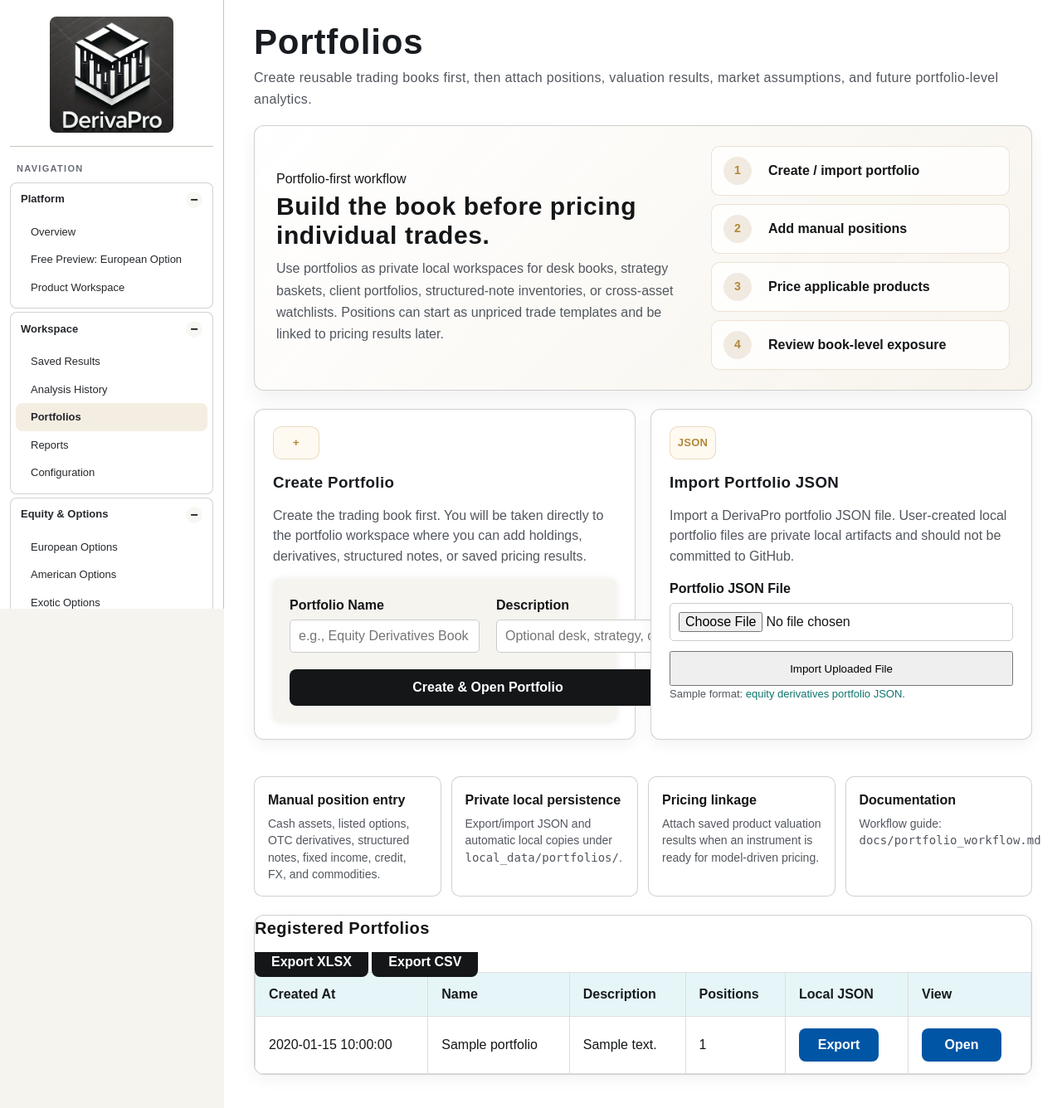
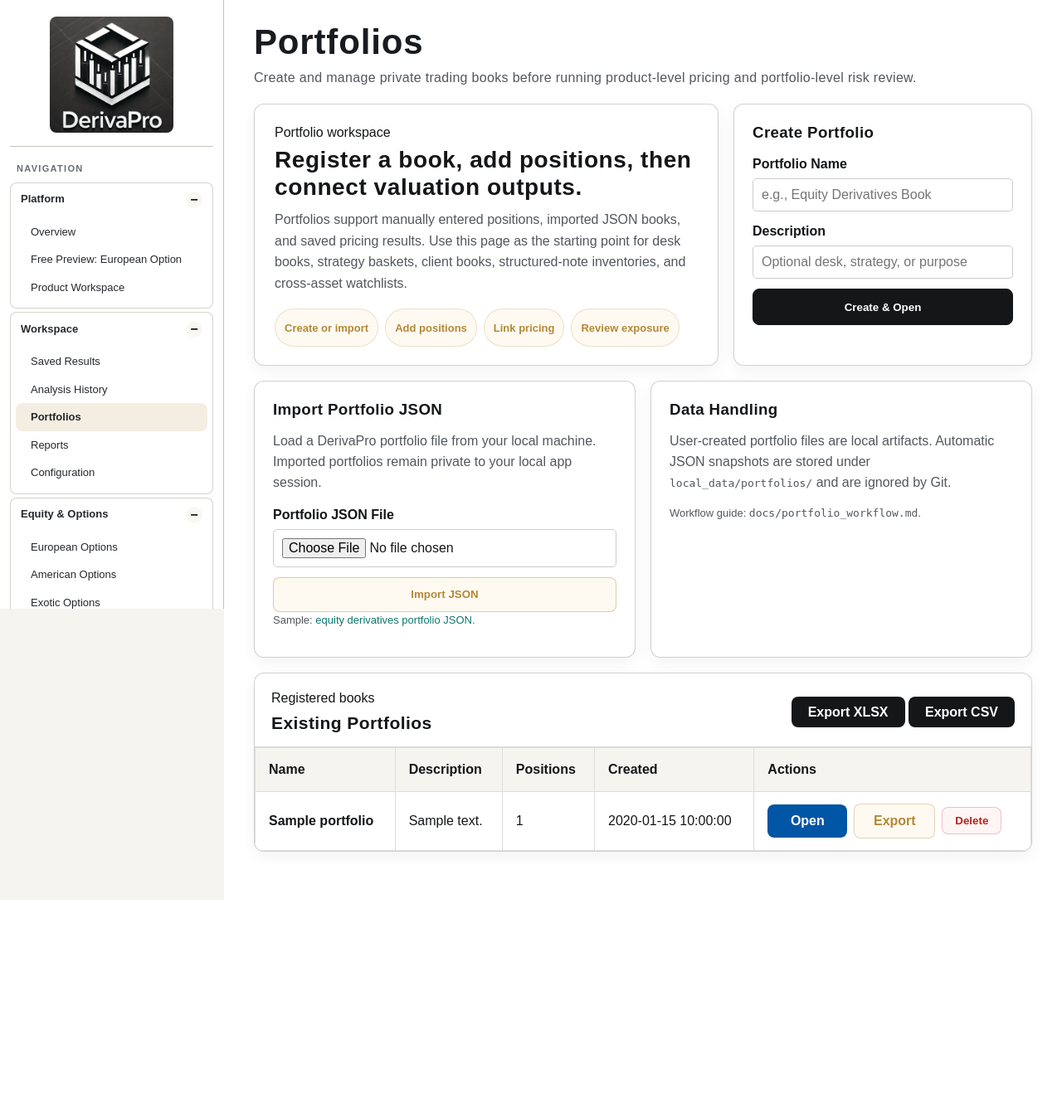
Before and after one commit to derivapro/derivapro-v1, a Flask app: page /portfolios/ in a window 1280 px wide. Shown: the part 66-1402 px from the top of the page at 83% size. After the commit the page ends 1151 px from the top, so only its background shows below. Run offline with Flask 2, Linux system fonts and the light colour scheme; a user stored in the database is signed in; tables that the repository leaves empty hold one stand-in row (values such as "Sample post").

Commit message:
Refine portfolio management workspace

```diff
--- a/derivapro/routes/portfolios.py
+++ b/derivapro/routes/portfolios.py
@@ -463,6 +463,33 @@ def delete_position(portfolio_id):
     return redirect(url_for("portfolios.portfolio_detail", portfolio_id=portfolio_id))
 
 
+@portfolios_bp.route("/<int:portfolio_id>/delete", methods=["POST"])
+@login_required
+def delete_portfolio(portfolio_id):
+    portfolio = Portfolio.query.filter_by(
+        id=portfolio_id,
+        user_id=current_user.id,
+    ).first_or_404()
+    snapshot_path = portfolio_snapshot_path(portfolio, current_user)
+    portfolio_name = portfolio.name
+
+    Position.query.filter_by(
+        portfolio_id=portfolio.id,
+        user_id=current_user.id,
+    ).delete(synchronize_session=False)
+    db.session.delete(portfolio)
+    db.session.commit()
+
+    if snapshot_path.exists():
+        try:
+            snapshot_path.unlink()
+        except OSError as exc:
+            flash(f"Portfolio deleted, but local JSON copy could not be removed: {exc}", "error")
+
+    flash(f"Portfolio '{portfolio_name}' deleted. Saved pricing results were not deleted.", "success")
+    return redirect(url_for("portfolios.portfolios"))
+
+
 @portfolios_bp.route("/add-position", methods=["POST"])
 @login_required
 def add_position():
@@ -555,6 +582,26 @@ def import_local_copy():
     return _import_portfolio_payload(load_portfolio_snapshot(local_path))
 
 
+@portfolios_bp.route("/delete-local-copy", methods=["POST"])
+@login_required
+def delete_local_copy():
+    filename = Path(request.form.get("filename", "")).name
+    if not filename:
+        flash("Select a local portfolio JSON file to delete.", "error")
+        return redirect(url_for("portfolios.portfolios"))
+
+    local_path = user_portfolio_dir(current_user) / filename
+    if not local_path.exists() or local_path.suffix.lower() != ".json":
+        abort(404)
+
+    try:
+        local_path.unlink()
+        flash(f"Deleted local portfolio copy '{filename}'.", "success")
+    except OSError as exc:
+        flash(f"Local portfolio copy could not be deleted: {exc}", "error")
+    return redirect(url_for("portfolios.portfolios"))
+
+
 @portfolios_bp.route("/import-upload", methods=["POST"])
 @login_required
 def import_upload():
--- a/derivapro/static/styles.css
+++ b/derivapro/static/styles.css
@@ -3665,6 +3681,180 @@ details summary {
 
 .portfolios-table td {
     vertical-align: middle;
+}
+
+.portfolio-command-panel {
+    display: grid;
+    grid-template-columns: minmax(0, 1.25fr) minmax(360px, 0.75fr);
+    gap: 18px;
+    align-items: stretch;
+    margin-bottom: 18px;
+}
+
+.portfolio-command-copy,
+.portfolio-command-card,
+.portfolio-utility-card,
+.portfolio-table-card {
+    border: 1px solid rgba(200, 201, 199, 0.85);
+    border-radius: 12px;
+    background: #ffffff;
+    box-shadow: 0 6px 18px rgba(16, 24, 32, 0.05);
+}
+
+.portfolio-command-copy {
+    padding: 22px 24px;
+}
+
+.portfolio-command-copy h2 {
+    max-width: 860px;
+    margin: 4px 0 10px;
+    color: var(--dp-heading);
+    font-size: 28px;
+    line-height: 1.18;
+}
+
+.portfolio-command-copy p {
+    max-width: 940px;
+    margin: 0;
+    color: var(--dp-text-muted);
+    line-height: 1.6;
+}
+
+.portfolio-command-card,
+.portfolio-utility-card {
+    padding: 20px 22px;
+}
+
+.portfolio-command-card h3,
+.portfolio-utility-card h3 {
+    margin: 0 0 12px;
+    color: var(--dp-heading);
+}
+
+.portfolio-utility-card p {
+    margin: 0 0 14px;
+    color: var(--dp-text-muted);
+    line-height: 1.55;
+}
+
+.portfolio-workflow-strip {
+    display: flex;
+    flex-wrap: wrap;
+    gap: 8px;
+    margin-top: 18px;
+}
+
+.portfolio-workflow-strip span {
+    display: inline-flex;
+    align-items: center;
+    min-height: 32px;
+    padding: 6px 11px;
+    border: 1px solid rgba(178, 137, 68, 0.24);
+    border-radius: 999px;
+    background: #fffaf1;
+    color: var(--dp-accent);
+    font-size: 13px;
+    font-weight: 800;
+}
+
+.portfolio-create-form,
+.portfolio-import-form {
+    display: grid;
+    gap: 12px;
+    margin: 0;
+}
+
+.portfolio-submit-button {
+    min-height: 44px;
+    border: 1px solid var(--dp-heading);
+    border-radius: 8px;
+    background: var(--dp-heading);
+    color: #ffffff;
+    font-weight: 800;
+    cursor: pointer;
+}
+
+.portfolio-submit-button.secondary {
+    border-color: rgba(178, 137, 68, 0.42);
+    background: #fffaf1;
+    color: var(--dp-accent);
+}
+
+.portfolio-utility-grid {
+    display: grid;
+    grid-template-columns: minmax(0, 1fr) minmax(0, 1fr);
+    gap: 18px;
+    margin-bottom: 18px;
+}
+
+.portfolio-table-card {
+    margin-bottom: 18px;
+    overflow: hidden;
+}
+
+.portfolio-table-header {
+    display: flex;
+    justify-content: space-between;
+    gap: 14px;
+    align-items: center;
+    padding: 18px 20px 12px;
+    border-bottom: 1px solid rgba(200, 201, 199, 0.7);
+}
+
+.portfolio-table-header h3 {
+    margin: 2px 0 0;
+    color: var(--dp-heading);
+    font-size: 21px;
+}
+
+.portfolio-management-table {
+    margin: 0;
+}
+
+.portfolio-management-table thead th {
+    background: #f6f4ef;
+    color: var(--dp-heading);
+}
+
+.portfolio-management-table tbody tr:hover {
+    background: #fbfaf6;
+}
+
+.portfolio-row-actions {
+    display: flex;
+    flex-wrap: wrap;
+    gap: 8px;
+    align-items: center;
+}
+
+.portfolio-row-actions .inline-form {
+    margin: 0;
+}
+
+.table-action-link.secondary {
+    background: #fffaf1;
+    border: 1px solid rgba(178, 137, 68, 0.35);
+    color: var(--dp-accent) !important;
+}
+
+.table-action-link.secondary:hover {
+    background: rgba(178, 137, 68, 0.12);
+    color: var(--dp-accent) !important;
+}
+
+.table-action-delete {
+    background: #fff5f5 !important;
+    border: 1px solid rgba(196, 43, 43, 0.26) !important;
+    color: #b42318 !important;
+}
+
+.table-action-delete:hover {
+    background: #ffe4e4 !important;
+    color: #8f1f17 !important;
+}
+
+.portfolio-empty-state {
+    margin-bottom: 18px;
 }
 
 /* ===== Portfolio Detail Page ===== */
--- a/derivapro/templates/portfolios.html
+++ b/derivapro/templates/portfolios.html
@@ -3,108 +3,138 @@
 {% block content %}
 <div class="page-title compact">
     <h1>Portfolios</h1>
-    <p>Create reusable trading books first, then attach positions, valuation results, market assumptions, and future portfolio-level analytics.</p>
+    <p>Create and manage private trading books before running product-level pricing and portfolio-level risk review.</p>
 </div>
 
-<div class="portfolio-workflow-hero">
-    <div>
-        <span class="section-eyebrow">Portfolio-first workflow</span>
-        <h2>Build the book before pricing individual trades.</h2>
+<div class="portfolio-command-panel">
+    <div class="portfolio-command-copy">
+        <span class="section-eyebrow">Portfolio workspace</span>
+        <h2>Register a book, add positions, then connect valuation outputs.</h2>
         <p>
-            Use portfolios as private local workspaces for desk books, strategy baskets, client portfolios,
-            structured-note inventories, or cross-asset watchlists. Positions can start as unpriced trade
-            templates and be linked to pricing results later.
+            Portfolios support manually entered positions, imported JSON books, and saved pricing results.
+            Use this page as the starting point for desk books, strategy baskets, client books, structured-note inventories, and cross-asset watchlists.
         </p>
-    </div>
-    <div class="portfolio-workflow-steps">
-        <div class="portfolio-step">
-            <strong>1</strong>
-            <span>Create / import portfolio</span>
-        </div>
-        <div class="portfolio-step">
-            <strong>2</strong>
-            <span>Add manual positions</span>
-        </div>
-        <div class="portfolio-step">
-            <strong>3</strong>
-            <span>Price applicable products</span>
-        </div>
-        <div class="portfolio-step">
-            <strong>4</strong>
-            <span>Review book-level exposure</span>
+        <div class="portfolio-workflow-strip" aria-label="Portfolio workflow">
+            <span>Create or import</span>
+            <span>Add positions</span>
+            <span>Link pricing</span>
+            <span>Review exposure</span>
         </div>
     </div>
-</div>
 
-<div class="portfolio-workflow-grid">
-    <div class="portfolio-form-card">
-        <span class="portfolio-card-icon">+</span>
+    <div class="portfolio-command-card">
         <h3>Create Portfolio</h3>
-        <p>Create the trading book first. You will be taken directly to the portfolio workspace where you can add holdings, derivatives, structured notes, or saved pricing results.</p>
-        <form method="post" class="form-grid portfolio-create-form">
+        <form method="post" class="portfolio-create-form">
             <input type="hidden" name="csrf_token" value="{{ csrf_token() }}">
             <div class="form-group">
                 <label for="name">Portfolio Name</label>
                 <input type="text" id="name" name="name" placeholder="e.g., Equity Derivatives Book" required>
             </div>
-
             <div class="form-group">
                 <label for="description">Description</label>
-                <input type="text" id="description" name="description" placeholder="Optional desk, strategy, or portfolio purpose">
+                <input type="text" id="description" name="description" placeholder="Optional desk, strategy, or purpose">
             </div>
-
-            <div class="form-group full-width">
-                <button type="submit">Create & Open Portfolio</button>
-            </div>
+            <button type="submit" class="portfolio-submit-button">Create & Open</button>
         </form>
     </div>
+</div>
 
-    <div class="portfolio-form-card">
-        <span class="portfolio-card-icon">JSON</span>
+<div class="portfolio-utility-grid">
+    <div class="portfolio-utility-card">
         <h3>Import Portfolio JSON</h3>
-        <p>Import a DerivaPro portfolio JSON file. User-created local portfolio files are private local artifacts and should not be committed to GitHub.</p>
+        <p>Load a DerivaPro portfolio file from your local machine. Imported portfolios remain private to your local app session.</p>
         <form method="post" action="{{ url_for('portfolios.import_upload') }}" enctype="multipart/form-data" class="portfolio-import-form">
             <input type="hidden" name="csrf_token" value="{{ csrf_token() }}">
             <div class="form-group">
                 <label for="portfolio_file">Portfolio JSON File</label>
                 <input type="file" id="portfolio_file" name="portfolio_file" accept="application/json,.json" required>
             </div>
-            <button type="submit">Import Uploaded File</button>
+            <button type="submit" class="portfolio-submit-button secondary">Import JSON</button>
         </form>
-        <p class="inline-muted-text">Sample format: <a href="{{ url_for('static', filename='sample_portfolios/equity_derivatives_portfolio.json') }}" target="_blank" rel="noopener">equity derivatives portfolio JSON</a>.</p>
+        <p class="inline-muted-text">Sample: <a href="{{ url_for('static', filename='sample_portfolios/equity_derivatives_portfolio.json') }}" target="_blank" rel="noopener">equity derivatives portfolio JSON</a>.</p>
+    </div>
+
+    <div class="portfolio-utility-card">
+        <h3>Data Handling</h3>
+        <p>
+            User-created portfolio files are local artifacts. Automatic JSON snapshots are stored under
+            <code>local_data/portfolios/</code> and are ignored by Git.
+        </p>
+        <p class="inline-muted-text">Workflow guide: <code>docs/portfolio_workflow.md</code>.</p>
     </div>
 </div>
 
-<div class="portfolio-capability-strip">
-    <div>
-        <strong>Manual position entry</strong>
-        <span>Cash assets, listed options, OTC derivatives, structured notes, fixed income, credit, FX, and commodities.</span>
+{% if portfolios %}
+<div class="history-table-card portfolio-table-card">
+    <div class="portfolio-table-header">
+        <div>
+            <span class="section-eyebrow">Registered books</span>
+            <h3>Existing Portfolios</h3>
+        </div>
+        <div class="table-actions">
+            <a href="{{ url_for('exports.export') }}?type=portfolios_list&format=xlsx" class="btn">Export XLSX</a>
+            <a href="{{ url_for('exports.export') }}?type=portfolios_list&format=csv" class="btn">Export CSV</a>
+        </div>
     </div>
-    <div>
-        <strong>Private local persistence</strong>
-        <span>Export/import JSON and automatic local copies under <code>local_data/portfolios/</code>.</span>
-    </div>
-    <div>
-        <strong>Pricing linkage</strong>
-        <span>Attach saved product valuation results when an instrument is ready for model-driven pricing.</span>
-    </div>
-    <div>
-        <strong>Documentation</strong>
-        <span>Workflow guide: <code>docs/portfolio_workflow.md</code>.</span>
+    <div class="history-table-wrap">
+        <table class="results-table history-table portfolios-table portfolio-management-table">
+            <thead>
+                <tr>
+                    <th>Name</th>
+                    <th>Description</th>
+                    <th>Positions</th>
+                    <th>Created</th>
+                    <th>Actions</th>
+                </tr>
+            </thead>
+            <tbody>
+                {% for portfolio in portfolios %}
+                <tr>
+                    <td>
+                        <strong>{{ portfolio.name }}</strong>
+                    </td>
+                    <td>{{ portfolio.description or "N/A" }}</td>
+                    <td>{{ portfolio.positions|length }}</td>
+                    <td>{{ portfolio.created_at }}</td>
+                    <td>
+                        <div class="portfolio-row-actions">
+                            <a href="{{ url_for('portfolios.portfolio_detail', portfolio_id=portfolio.id) }}" class="table-action-link">Open</a>
+                            <a href="{{ url_for('portfolios.export_portfolio_json', portfolio_id=portfolio.id) }}" class="table-action-link secondary">Export</a>
+                            <form method="post" action="{{ url_for('portfolios.delete_portfolio', portfolio_id=portfolio.id) }}" class="inline-form" onsubmit="return confirm('Delete this portfolio and its positions? Saved pricing results will remain.');">
+                                <input type="hidden" name="csrf_token" value="{{ csrf_token() }}">
+                                <button type="submit" class="table-action-link table-action-delete">Delete</button>
+                            </form>
+                        </div>
+                    </td>
+                </tr>
+                {% endfor %}
+            </tbody>
+        </table>
     </div>
 </div>
+{% else %}
+<div class="empty-state-card portfolio-empty-state">
+    <h3>No Portfolios Yet</h3>
+    <p>Create your first portfolio above. The app will open a workspace where you can manually add positions before running any pricing workflow.</p>
+</div>
+{% endif %}
 
 {% if local_copies %}
-<div class="history-table-card portfolio-local-card">
-    <h3 class="portfolio-section-heading">Local Portfolio Copies</h3>
+<div class="history-table-card portfolio-table-card portfolio-local-card">
+    <div class="portfolio-table-header">
+        <div>
+            <span class="section-eyebrow">Local snapshots</span>
+            <h3>Local Portfolio Copies</h3>
+        </div>
+    </div>
     <div class="history-table-wrap">
-        <table class="results-table history-table portfolios-table">
+        <table class="results-table history-table portfolios-table portfolio-management-table">
             <thead>
                 <tr>
                     <th>Local Copy</th>
                     <th>Modified</th>
                     <th>Size KB</th>
-                    <th>Import</th>
+                    <th>Actions</th>
                 </tr>
             </thead>
             <tbody>
@@ -114,11 +144,18 @@
                     <td>{{ copy.modified_at }}</td>
                     <td>{{ copy.size_kb }}</td>
                     <td>
-                        <form method="post" action="{{ url_for('portfolios.import_local_copy') }}" class="inline-form">
-                            <input type="hidden" name="csrf_token" value="{{ csrf_token() }}">
-                            <input type="hidden" name="filename" value="{{ copy.filename }}">
-                            <button type="submit" class="table-action-link">Import</button>
-                        </form>
+                        <div class="portfolio-row-actions">
+                            <form method="post" action="{{ url_for('portfolios.import_local_copy') }}" class="inline-form">
+                                <input type="hidden" name="csrf_token" value="{{ csrf_token() }}">
+                                <input type="hidden" name="filename" value="{{ copy.filename }}">
+                                <button type="submit" class="table-action-link">Import</button>
+                            </form>
+                            <form method="post" action="{{ url_for('portfolios.delete_local_copy') }}" class="inline-form" onsubmit="return confirm('Delete this local JSON copy?');">
+                                <input type="hidden" name="csrf_token" value="{{ csrf_token() }}">
+                                <input type="hidden" name="filename" value="{{ copy.filename }}">
+                                <button type="submit" class="table-action-link table-action-delete">Delete</button>
+                            </form>
+                        </div>
                     </td>
                 </tr>
                 {% endfor %}
@@ -127,54 +164,4 @@
     </div>
 </div>
 {% endif %}
-
-{% if portfolios %}
-<div class="history-table-card">
-    <h3 class="portfolio-section-heading">Registered Portfolios</h3>
-    <div class="history-table-wrap">
-        <div class="table-actions">
-            <a href="{{ url_for('exports.export') }}?type=portfolios_list&format=xlsx" class="btn">Export XLSX</a>
-            <a href="{{ url_for('exports.export') }}?type=portfolios_list&format=csv" class="btn">Export CSV</a>
-        </div>
-        <table class="results-table history-table portfolios-table">
-            <thead>
-                <tr>
-                    <th>Created At</th>
-                    <th>Name</th>
-                    <th>Description</th>
-                    <th>Positions</th>
-                    <th>Local JSON</th>
-                    <th>View</th>
-                </tr>
-            </thead>
-            <tbody>
-                {% for portfolio in portfolios %}
-                <tr>
-                    <td>{{ portfolio.created_at }}</td>
-                    <td>{{ portfolio.name }}</td>
-                    <td>{{ portfolio.description or "" }}</td>
-                    <td>{{ portfolio.positions|length }}</td>
-                    <td>
-                        <a href="{{ url_for('portfolios.export_portfolio_json', portfolio_id=portfolio.id) }}" class="table-action-link">Export</a>
-                    </td>
-                    <td>
-                        <a
-                            href="{{ url_for('portfolios.portfolio_detail', portfolio_id=portfolio.id) }}"
-                            class="table-action-link"
-                        >
-                            Open
-                        </a>
-                    </td>
-                </tr>
-                {% endfor %}
-            </tbody>
-        </table>
-    </div>
-</div>
-{% else %}
-<div class="empty-state-card">
-    <h3>No Portfolios Yet</h3>
-    <p>Create your first portfolio above. After creation, the app opens a portfolio workspace where you can manually add positions before running any pricing workflow.</p>
-</div>
-{% endif %}
 {% endblock %}
```
Also changed, not shown: other parts of derivapro/static/styles.css (+37 -1 lines), docs/portfolio_workflow.md (+13 -0 lines), README.md.
